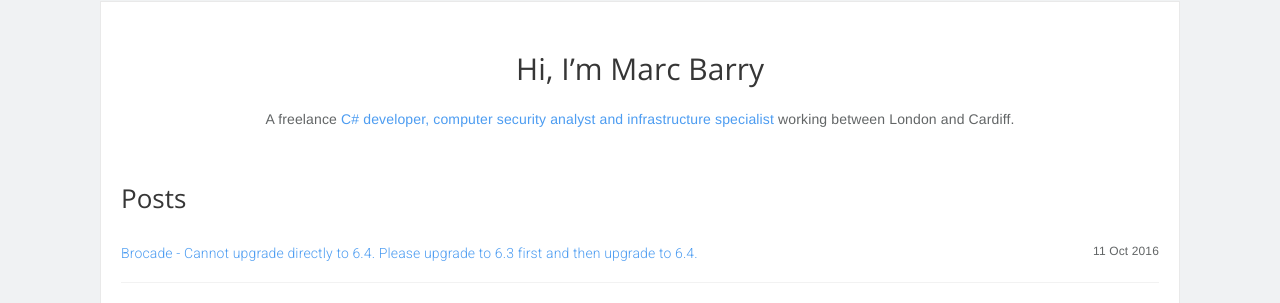
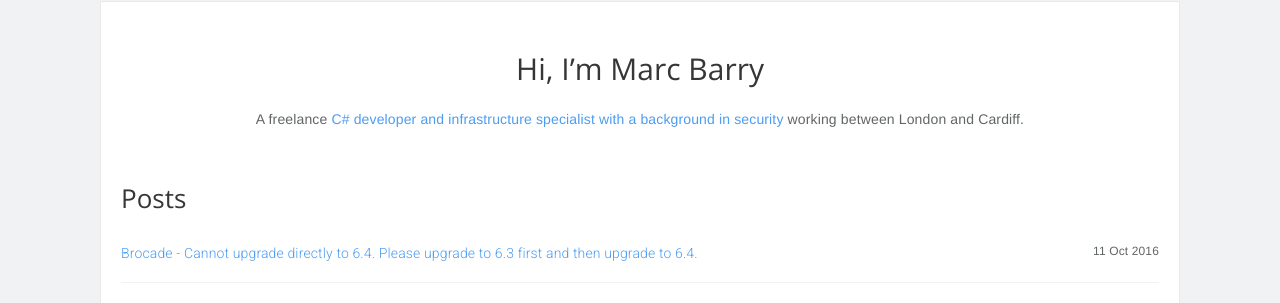
Before and after one commit to pingfu/pingfu.github.io, a Jekyll site: the page built from index.md, in a window 1280 px wide. Shown: the part 155-458 px from the top of the page. Built offline with Jekyll 4.4.1, drawn with Linux system fonts in a browser that asks for light colours; nearby versions of some CDN libraries; comment, search, counter and statistics services are not loaded.

Commit message:
about update

```diff
--- a/index.md
+++ b/index.md
@@ -8,7 +8,7 @@ css_class_name: index
 
 # Hi, I'm Marc Barry
 
-A freelance <a href="/about">C# developer, computer security analyst and infrastructure specialist</a> working between London and Cardiff.
+A freelance <a href="/about">C# developer and infrastructure specialist with a background in security</a> working between London and Cardiff.
 
 ## Posts
 
```
Also changed, not shown: about.md (+1 -1 lines).
